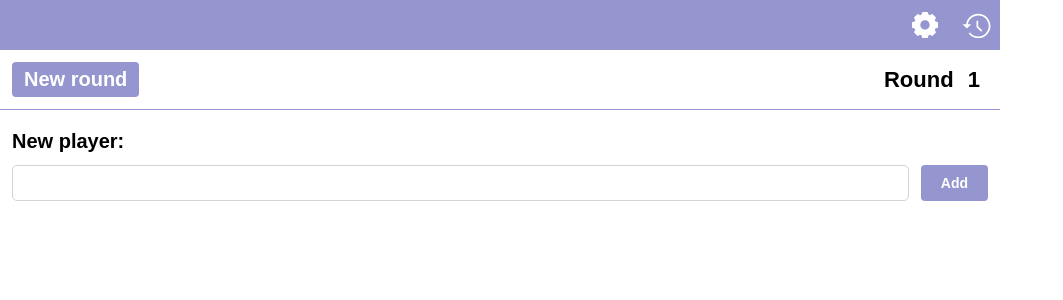
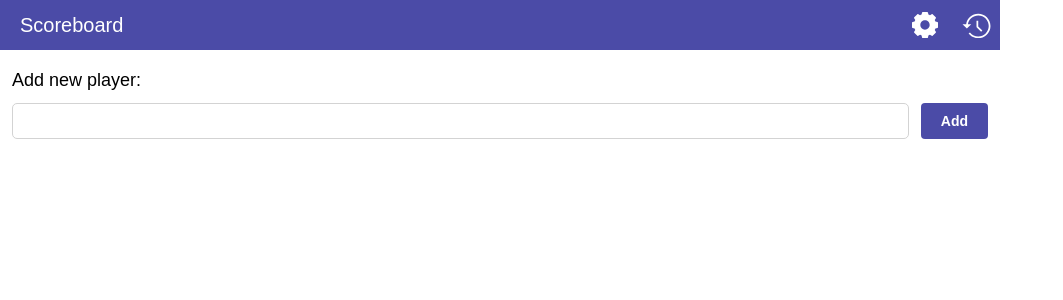
Before and after one commit to djurdjen/scoreboard, a React (Create React App) app: page / in a window 1280 px wide. Shown: the top 300 px of the page, without its empty margins (0-1063 px from the left). Built offline with nearby package versions, Linux system fonts and the light colour scheme.

Commit message:
style changes

```diff
--- a/src/App.js
+++ b/src/App.js
@@ -11,6 +11,7 @@ function App() {
     <Provider store={store}>
       <div className="app">
         <header className="app__header">
+          <strong class="app__header-name">Scoreboard</strong>
           <ConfigPanel />
           <HistoryPanel />
         </header>
--- a/src/App.scss
+++ b/src/App.scss
@@ -11,12 +11,28 @@ html {
 
 .app {
   max-width: 1000px;
+  position: absolute;
+  left: 0;
+  right: 0;
+  bottom: 0;
+  top: 0;
+  display: flex;
+  flex-direction: column;
 
   &__header {
     height: 50px;
     position: relative;
     display: flex;
     justify-content: flex-end;
+    align-items: center;
     background-color: $primary;
+
+    &-name {
+      color: white;
+      margin-right: auto;
+      margin-left: 20px;
+      font-size: 20px;
+      font-weight: 300;
+    }
   }
 }
--- a/src/components/ConfigPanel.scss
+++ b/src/components/ConfigPanel.scss
@@ -29,7 +29,7 @@
     border: 0;
     margin-left: auto;
     outline: none;
-    height: 49px;
+    height: 50px;
     width: 50px;
     cursor: pointer;
     display: flex;
--- a/src/components/HistoryPanel.js
+++ b/src/components/HistoryPanel.js
@@ -53,6 +53,7 @@ class ConfigPanel extends Component {
           }`}
         >
           <div className="history-panel__container">
+            <h1>Score history</h1>
             {this.mapHistory().map((entry, key) => (
               <div className="history-panel__entry" key={key}>
                 <span className="history-panel__entry-round">
--- a/src/components/HistoryPanel.scss
+++ b/src/components/HistoryPanel.scss
@@ -27,13 +27,18 @@
     height: 100%;
     width: 100%;
     border-top: 0;
+
+    h1 {
+      margin-top: 0;
+      font-size: 26px;
+    }
   }
   &__toggle {
     background-color: $primary;
     border: 0;
     margin-left: auto;
     outline: none;
-    height: 49px;
+    height: 50px;
     width: 50px;
     cursor: pointer;
     display: flex;
--- a/src/components/Players.js
+++ b/src/components/Players.js
@@ -97,6 +97,7 @@ class Players extends Component {
   render() {
     return (
       <div className="players">
+        {this.props.players.length ? (
           <div className="players__round">
             <button onClick={this.startNewRound}>New round</button>
             <strong
@@ -107,6 +108,9 @@ class Players extends Component {
               Round <span className="round-number">{this.props.round}</span>
             </strong>
           </div>
+        ) : (
+          ""
+        )}
         {this.props.players.map((player, key) => (
           <div key={player.id} className="players__single">
             <div className="players__single-data">
@@ -126,7 +130,7 @@ class Players extends Component {
           </div>
         ))}
         <form action="#" onSubmit={this.onFormSubmit} className="players__new">
-          New player:
+          Add new player:
           <div className="players__new-wrapper">
             <label>
               <input
--- a/src/components/Players.scss
+++ b/src/components/Players.scss
@@ -4,12 +4,17 @@
 .players {
   display: flex;
   flex-direction: column;
+  flex-grow: 1;
+  overflow-y: scroll;
+  -webkit-overflow-scrolling: touch;
+
   &__round {
     display: flex;
     align-items: center;
     justify-content: space-between;
     padding: 12px;
-    border-bottom: 1px solid $primary;
+    // border-bottom: 1px solid $primary;
+    box-shadow: 0px -3px 10px 1px #4b4ba7;
     font-size: 22px;
     &-text {
       margin-right: 8px;
@@ -35,7 +40,7 @@
     padding: 12px 24px 12px 12px;
     display: flex;
     align-items: center;
-    border-bottom: 1px solid $primary;
+    border-bottom: 1px solid lightgrey;
     &-data {
       display: flex;
       flex-direction: column;
@@ -95,8 +100,8 @@
     padding: 20px 12px;
     display: flex;
     flex-direction: column;
-    font-size: 20px;
-    font-weight: bold;
+    font-size: 18px;
+    font-weight: 200;
 
     &-wrapper {
       display: flex;
--- a/src/variables.scss
+++ b/src/variables.scss
@@ -1 +1 @@
-$primary: #9595cf;
+$primary: #4b4ba7;
```
Lines whose indentation alone changed are shown as unchanged.
